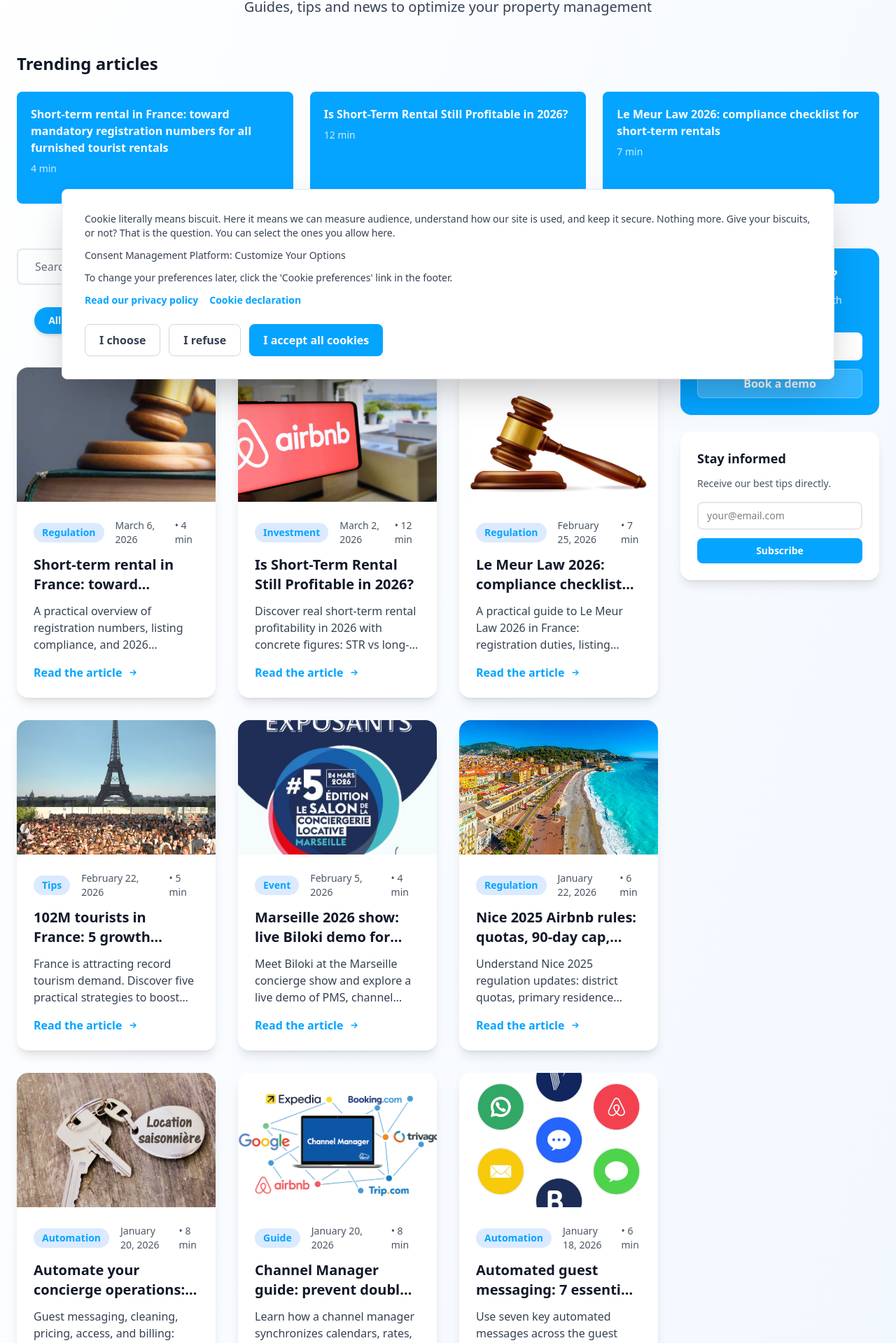
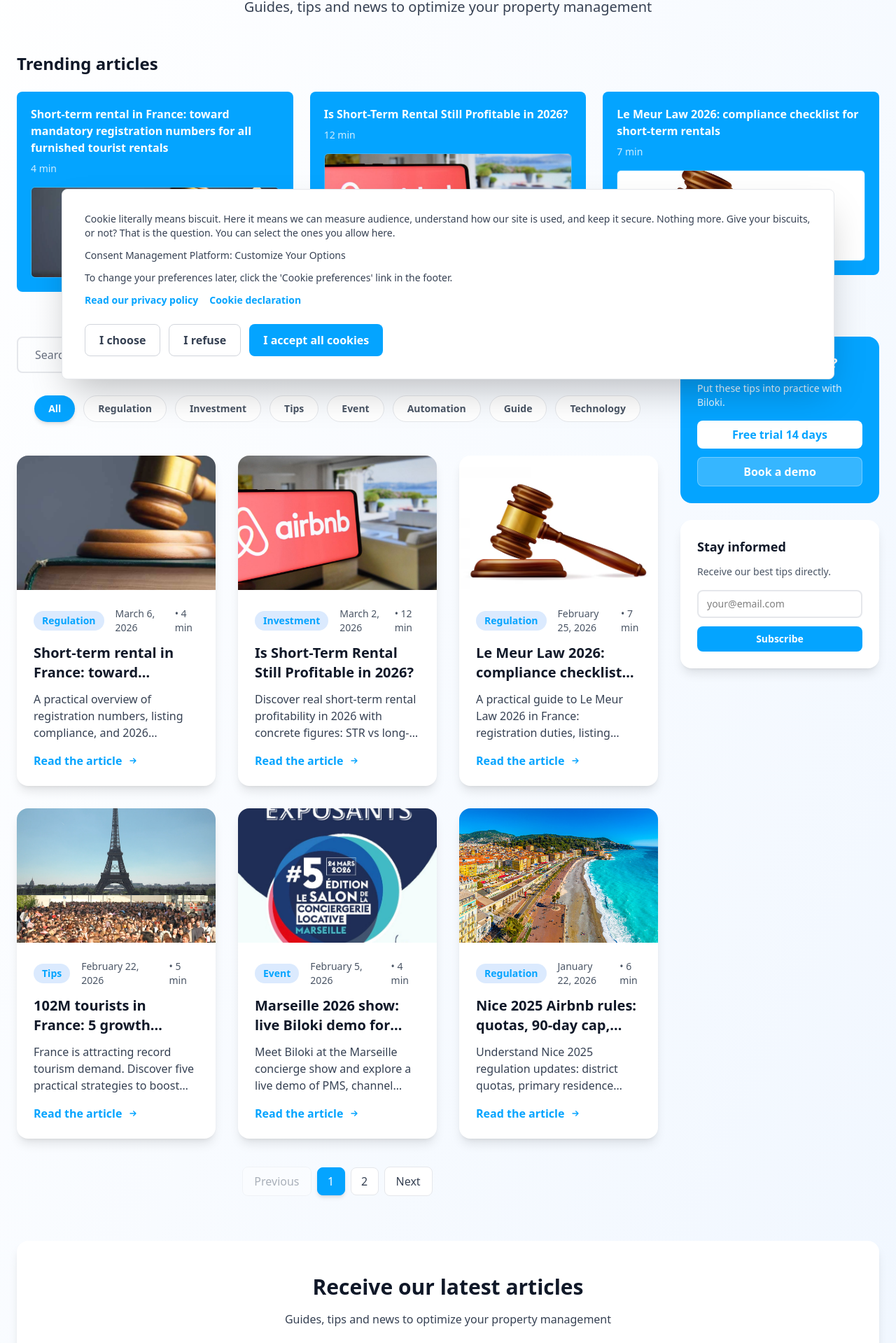
Before and after one commit to vernay/biloki, a Next.js app: page /en/blog in a window 1280 px wide. Shown: the part 234-2153 px from the top of the page at 70% size. Built offline with nearby package versions, Linux system fonts and the light colour scheme; no server answers.

Commit message:
Improve blog listing cards and add pagination

```diff
--- a/app/[locale]/blog/page.tsx
+++ b/app/[locale]/blog/page.tsx
@@ -5,6 +5,7 @@ import { Locale } from "@/lib/blog/types";
 import RelatedPages from "@/components/ui/RelatedPages";
 import BlogGrid from "@/components/blog/BlogGrid";
 import Link from "next/link";
+import Image from "next/image";
 
 export async function generateMetadata(): Promise<Metadata> {
   const t = await getTranslations("blogPage");
@@ -53,11 +54,20 @@ export default async function BlogPage({ params }: { params: Promise<{ locale: L
                 href={`/${locale}/blog/${article.slug}`}
                 className="group"
               >
-                <div className="bg-primary rounded-lg p-5 text-white hover:shadow-lg hover:shadow-primary/50 transition-all min-h-40">
+                <div className="bg-primary rounded-lg p-5 text-white hover:shadow-lg hover:shadow-primary/50 transition-all min-h-40 flex flex-col">
                   <h4 className="font-bold text-base line-clamp-3 group-hover:underline mb-2">
                     {article.title}
                   </h4>
-                  <p className="text-sm text-white/80">{article.readTime}</p>
+                  <p className="text-sm text-white/80 mb-4">{article.readTime}</p>
+                  <div className="mt-auto rounded-md overflow-hidden border border-white/20">
+                    <Image
+                      src={article.image}
+                      alt={article.title}
+                      width={640}
+                      height={360}
+                      className="w-full h-32 object-cover"
+                    />
+                  </div>
                 </div>
               </Link>
             ))}
--- a/components/blog/BlogGrid.tsx
+++ b/components/blog/BlogGrid.tsx
@@ -1,6 +1,6 @@
 'use client';
 
-import { useState } from 'react';
+import { useEffect, useState } from 'react';
 import Link from 'next/link';
 import Image from 'next/image';
 import { categoryTranslations, translateCategory } from '@/lib/blog/categories';
@@ -24,6 +24,8 @@ interface BlogGridProps {
 export default function BlogGrid({ articles, locale, readMoreLabel }: BlogGridProps) {
   const [activeCategory, setActiveCategory] = useState<string>('all');
   const [searchQuery, setSearchQuery] = useState<string>('');
+  const [currentPage, setCurrentPage] = useState<number>(1);
+  const articlesPerPage = 6;
 
   const formatDate = (dateStr: string) =>
     new Date(dateStr).toLocaleDateString(locale, { year: 'numeric', month: 'long', day: 'numeric' });
@@ -59,6 +61,43 @@ export default function BlogGrid({ articles, locale, readMoreLabel }: BlogGridPr
       a.title.toLowerCase().includes(searchQuery.toLowerCase()) ||
       a.excerpt.toLowerCase().includes(searchQuery.toLowerCase())
     );
+
+  const totalPages = Math.max(1, Math.ceil(filteredArticles.length / articlesPerPage));
+  const paginatedArticles = filteredArticles.slice(
+    (currentPage - 1) * articlesPerPage,
+    currentPage * articlesPerPage
+  );
+
+  const prevLabel: Record<string, string> = {
+    fr: 'Précédent',
+    en: 'Previous',
+    es: 'Anterior',
+    pt: 'Anterior',
+  };
+
+  const nextLabel: Record<string, string> = {
+    fr: 'Suivant',
+    en: 'Next',
+    es: 'Siguiente',
+    pt: 'Seguinte',
+  };
+
+  const pageLabel: Record<string, string> = {
+    fr: 'Page',
+    en: 'Page',
+    es: 'Página',
+    pt: 'Página',
+  };
+
+  useEffect(() => {
+    setCurrentPage(1);
+  }, [activeCategory, searchQuery]);
+
+  useEffect(() => {
+    if (currentPage > totalPages) {
+      setCurrentPage(totalPages);
+    }
+  }, [currentPage, totalPages]);
 
   return (
     <>
@@ -109,8 +148,9 @@ export default function BlogGrid({ articles, locale, readMoreLabel }: BlogGridPr
       {filteredArticles.length === 0 ? (
         <p className="text-center text-gray-500 py-16">{noResultLabel[locale] ?? 'Aucun article.'}</p>
       ) : (
+        <>
           <div className="grid md:grid-cols-2 lg:grid-cols-3 gap-8">
-          {filteredArticles.map((article) => (
+            {paginatedArticles.map((article) => (
               <Link
                 key={article.slug}
                 href={`/${locale}/blog/${article.slug}`}
@@ -162,6 +202,42 @@ export default function BlogGrid({ articles, locale, readMoreLabel }: BlogGridPr
               </Link>
             ))}
           </div>
+
+          {totalPages > 1 && (
+            <div className="mt-10 flex flex-wrap items-center justify-center gap-2">
+              <button
+                onClick={() => setCurrentPage((p) => Math.max(1, p - 1))}
+                disabled={currentPage === 1}
+                className="px-4 py-2 rounded-lg border border-gray-200 bg-white text-gray-700 disabled:opacity-40 disabled:cursor-not-allowed hover:border-primary hover:text-primary transition-all"
+              >
+                {prevLabel[locale] ?? 'Précédent'}
+              </button>
+
+              {Array.from({ length: totalPages }, (_, i) => i + 1).map((page) => (
+                <button
+                  key={page}
+                  onClick={() => setCurrentPage(page)}
+                  aria-label={`${pageLabel[locale] ?? 'Page'} ${page}`}
+                  className={`w-10 h-10 rounded-lg border transition-all ${
+                    page === currentPage
+                      ? 'bg-primary text-white border-primary shadow-md'
+                      : 'bg-white text-gray-700 border-gray-200 hover:border-primary hover:text-primary'
+                  }`}
+                >
+                  {page}
+                </button>
+              ))}
+
+              <button
+                onClick={() => setCurrentPage((p) => Math.min(totalPages, p + 1))}
+                disabled={currentPage === totalPages}
+                className="px-4 py-2 rounded-lg border border-gray-200 bg-white text-gray-700 disabled:opacity-40 disabled:cursor-not-allowed hover:border-primary hover:text-primary transition-all"
+              >
+                {nextLabel[locale] ?? 'Suivant'}
+              </button>
+            </div>
+          )}
+        </>
       )}
     </>
   );
```
Lines whose indentation alone changed are shown as unchanged.
